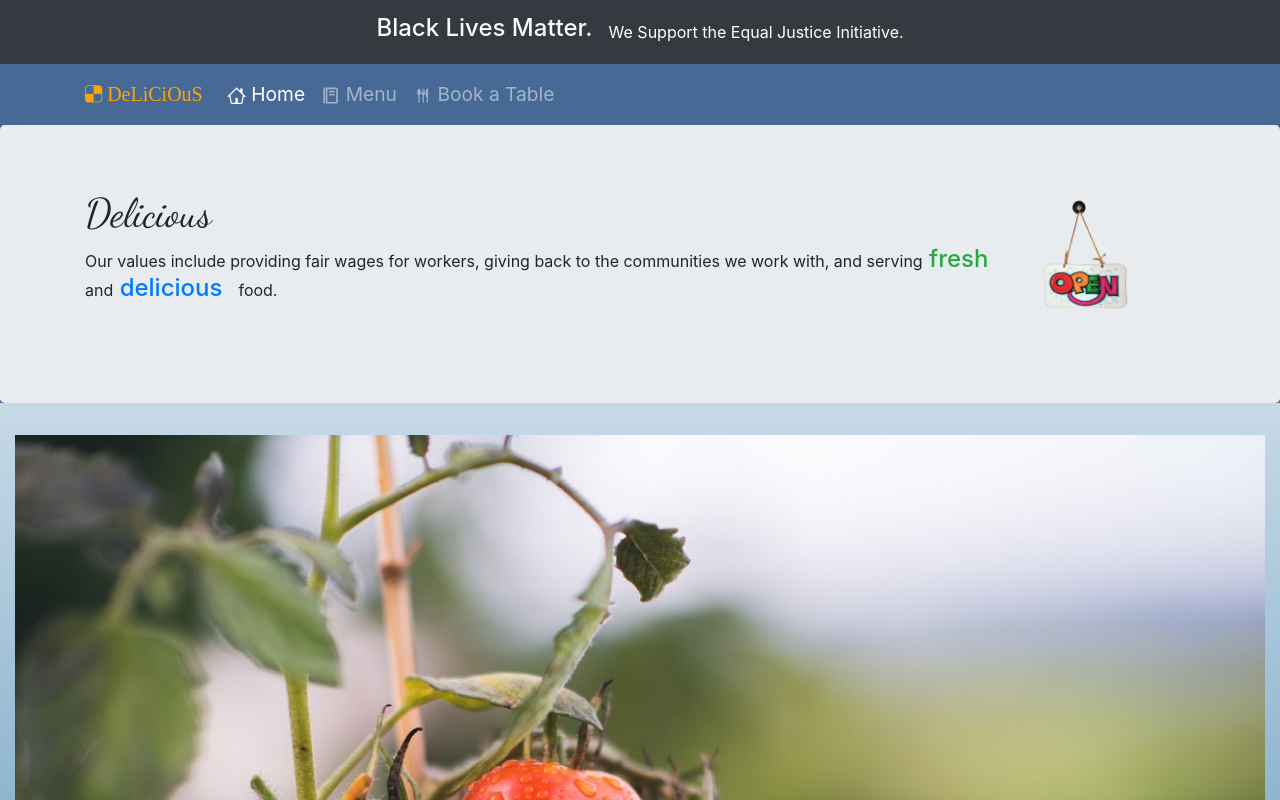
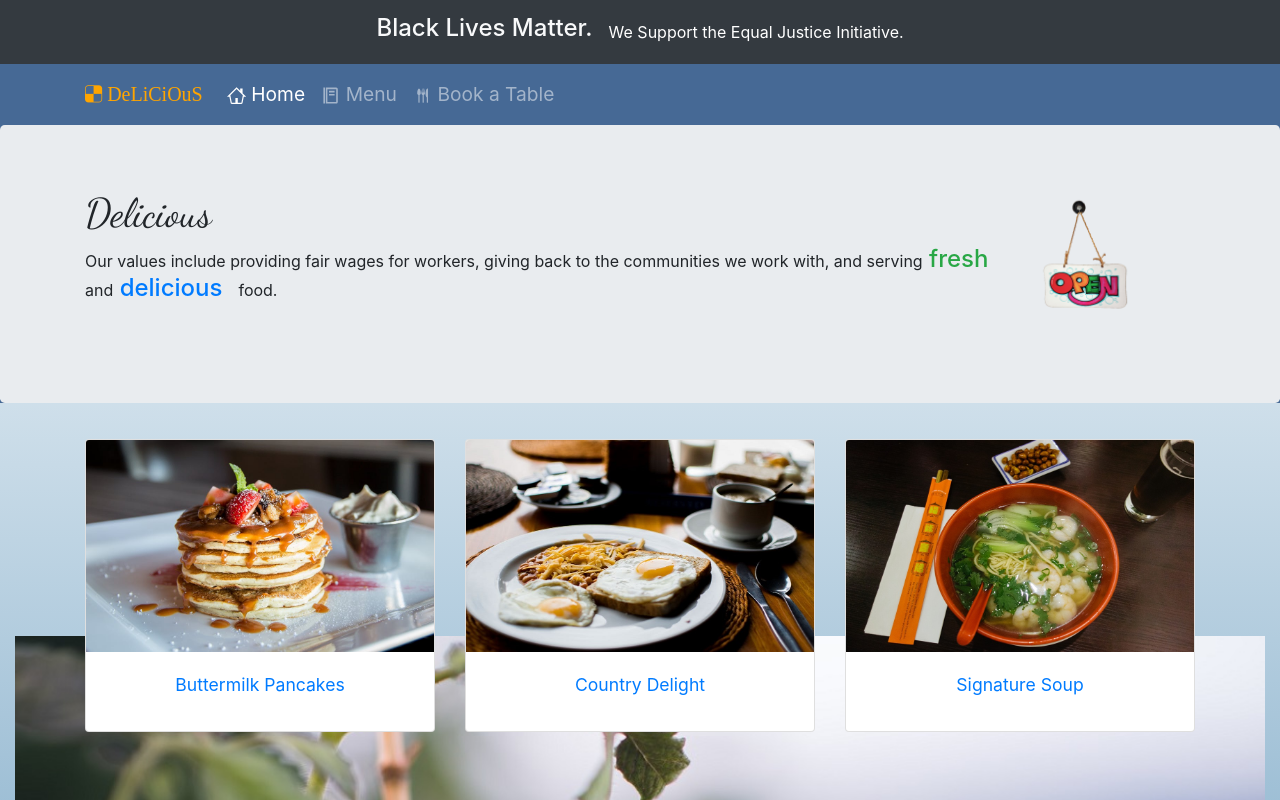
Before and after one commit to Sedki-Sghairi/bnin, a React (Create React App) app: page /home in a window 1280 px wide. Shown: the top 800 px of the page. Built offline with nearby package versions, Linux system fonts and the light colour scheme.

Commit message:
home featured meals

```diff
--- a/src/App.css
+++ b/src/App.css
@@ -6,6 +6,7 @@
 #root {
 	background: linear-gradient(to bottom, #fff, #4e8ab3);
 	min-height: 100vh;
+	overflow-x: hidden;
 }
 .header-container {
 	background-color: #466995;
@@ -34,8 +35,19 @@
 	font-size: 3rem;
 }
 .price {
-	color: #5d2a42;
+	color: #361425;
 }
 .desc {
 	font-size: 1.3rem;
 }
+.details {
+	margin: .25rem auto;
+}
+.neg-mar {
+	margin-bottom: -6rem;
+	z-index: 1;
+}
+.card-title {
+	text-transform: capitalize;
+	font-size: 1.1rem;
+}
--- a/src/components/Header.js
+++ b/src/components/Header.js
@@ -36,7 +36,7 @@ export default class Header extends Component {
                          aria-label="Toggle navigation">
                         <FaHamburger/>
                         </button>
-                        <NavbarBrand href="/"><i className="fa fa-delicious mr-auto"> DeLiCiOuS</i> </NavbarBrand>                        <Collapse isOpen={this.state.isNavOpen} navbar>
+                        <NavbarBrand href="/home"><i className="fa fa-delicious mr-auto"> DeLiCiOuS</i> </NavbarBrand>                        <Collapse isOpen={this.state.isNavOpen} navbar>
                             <Nav navbar>
                             <NavItem>
                                 <NavLink className="nav-link"  to='/home'><GoHome/> Home</NavLink>
@@ -60,7 +60,7 @@ export default class Header extends Component {
                         </div>
                         <div className="col-12 col-sm-2">
                             <div className="logo">
-                                <img src="images/logo.png" alt="logo" className='img-fluid'/>
+                                <img src="/images/logo.png" alt="logo" className='img-fluid'/>
                             </div>
                         </div>
                     </div>
--- a/src/components/Home.js
+++ b/src/components/Home.js
@@ -1,5 +1,7 @@
-import React from 'react'
-import { UncontrolledCarousel } from 'reactstrap';
+import React, { Component } from 'react'
+import { Link } from 'react-router-dom';
+import { Card, CardBody, CardImg, CardText, CardTitle, UncontrolledCarousel } from 'reactstrap';
+import { Menu } from '../menu'
 
 const items = [
     {
@@ -24,11 +26,44 @@ const items = [
     }
   ];
 
+export default class Home extends Component{
 
-export default function Home() {
+    constructor() {
+      super()
+      this.state = {
+        menu: Menu
+      }
+    }
+    render(){
+    const ShowFeatured = (props) => {
+      return (
+        <div className="container">
+          <div className="row">
+          {props.dish.map((dish) => {
+            return (
+              <div className="col-12 col-md-4 mt-1 neg-mar" key={dish.id}>
+              <Link to={`/menu/${dish.id}`}>
+                <Card>
+                  <CardImg top src={dish.img} alt={dish.title} />
+                  <CardBody>
+                    <CardTitle className='text-center card-title'>{dish.title}</CardTitle>
+                  </CardBody>
+                </Card>
+              </Link>
+              </div>
+            );
+          })}
+          </div>
+        </div>
+      );
+    };
     return (
-        <div className="container-fluid">
-            <UncontrolledCarousel items={items} />
+      <div className="container-fluid">
+        <div className="d-none d-md-block">
+        <ShowFeatured dish={this.state.menu.filter((meal) => meal.featured === true)} />
         </div>
-    )
-}
+        <UncontrolledCarousel items={items} />
+      </div>
+    );
+  }
+  }
--- a/src/menu.js
+++ b/src/menu.js
@@ -4,7 +4,7 @@ export const Menu = [
 		title: 'buttermilk pancakes',
 		category: 'breakfast',
 		price: 15.99,
-		img: './images/item-1.jpeg',
+		img: '/images/item-1.jpeg',
 		featured: true,
 		desc: `I'm baby woke mlkshk wolf bitters live-edge blue bottle, hammock freegan copper mug whatever cold-pressed `
 	},
```
Also changed, not shown: src/components/DisplayMenu.js (+5 -5 lines), public/images/item-15.jpg, 1 other file (tests, documents, lock files or other folders).
